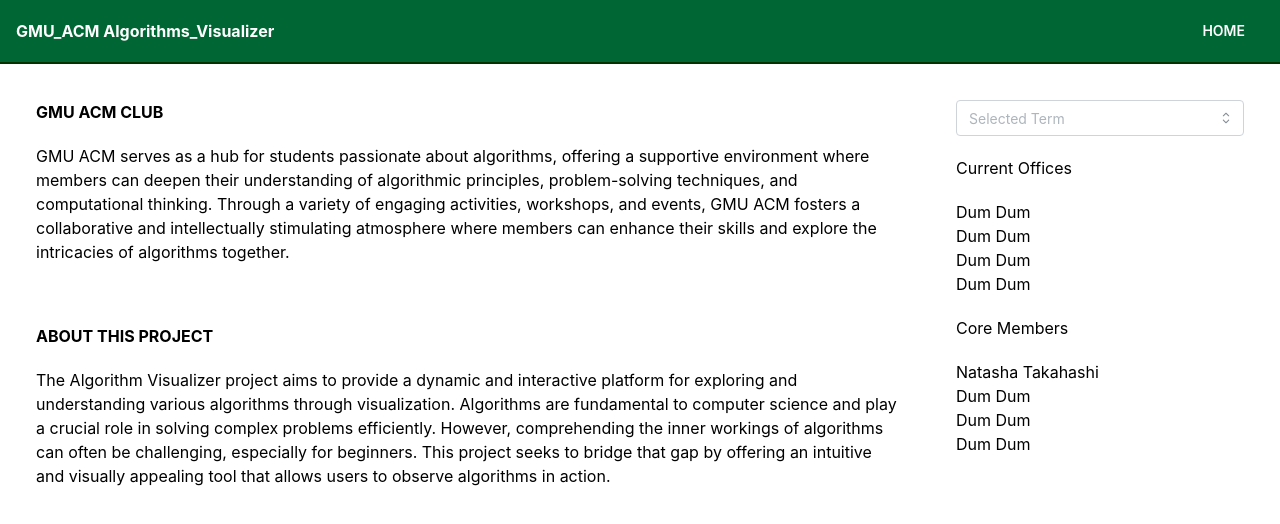
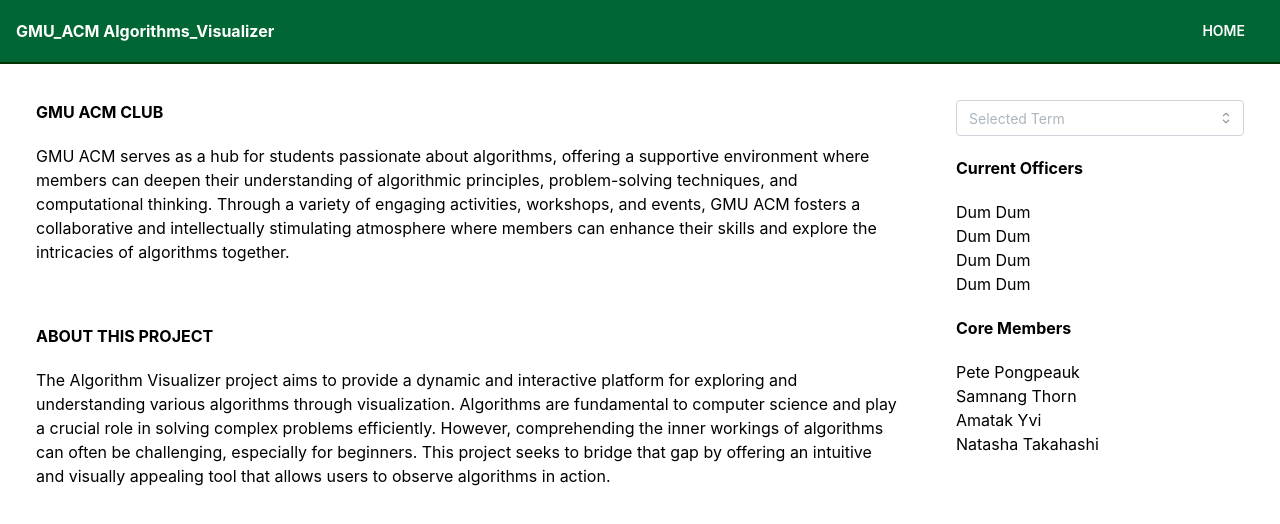
Before and after one commit to StoicNeutron/GMU_ACM, a Next.js app in the folder web/: page /about in a window 1280 px wide. Shown: the top 524 px of the page. Built offline with nearby package versions, Linux system fonts and the light colour scheme.

Commit message:
Update RightPanel.tsx

```diff
--- a/web/src/components/about/RightPanel.tsx
+++ b/web/src/components/about/RightPanel.tsx
@@ -9,6 +9,7 @@
   h3: {
     marginBottom: 20,
     marginTop: 20,
+    fontWeight: 'bold',
   }
 } as Record<string, React.CSSProperties>;
 
@@ -33,16 +34,16 @@
         onChange={handleChange}
         placeholder="Selected Term"
       />
-      <h3 style={styles.h3}>Current Offices</h3>
+      <h3 style={styles.h3}>Current Officers</h3>
       <h4>Dum Dum</h4>
       <h4>Dum Dum</h4>
       <h4>Dum Dum</h4>
       <h4>Dum Dum</h4>
       <h3 style={styles.h3}>Core Members</h3>
+      <h4>Pete Pongpeauk</h4>
+      <h4>Samnang Thorn</h4>
+      <h4>Amatak Yvi</h4>
       <h4>Natasha Takahashi</h4>
-      <h4>Dum Dum</h4>
-      <h4>Dum Dum</h4>
-      <h4>Dum Dum</h4>
     </Flex>
   );
 }
```
